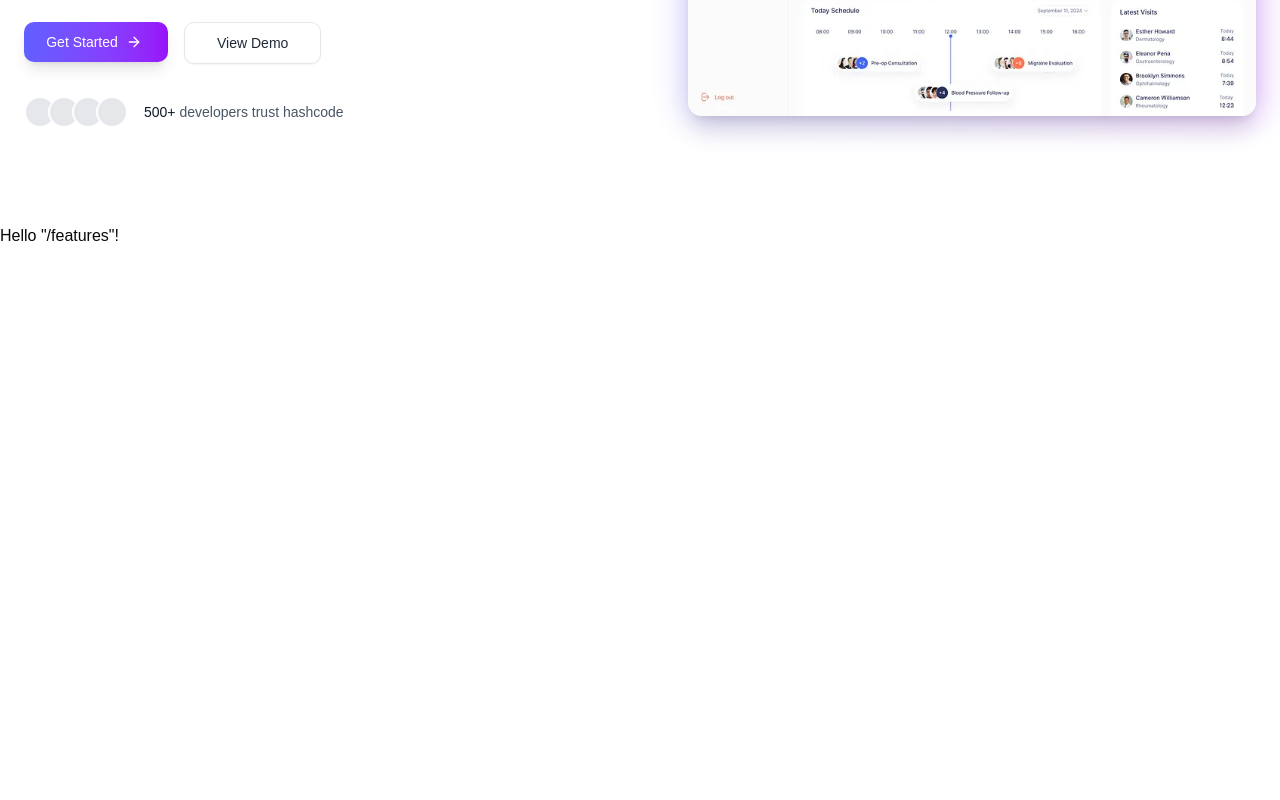
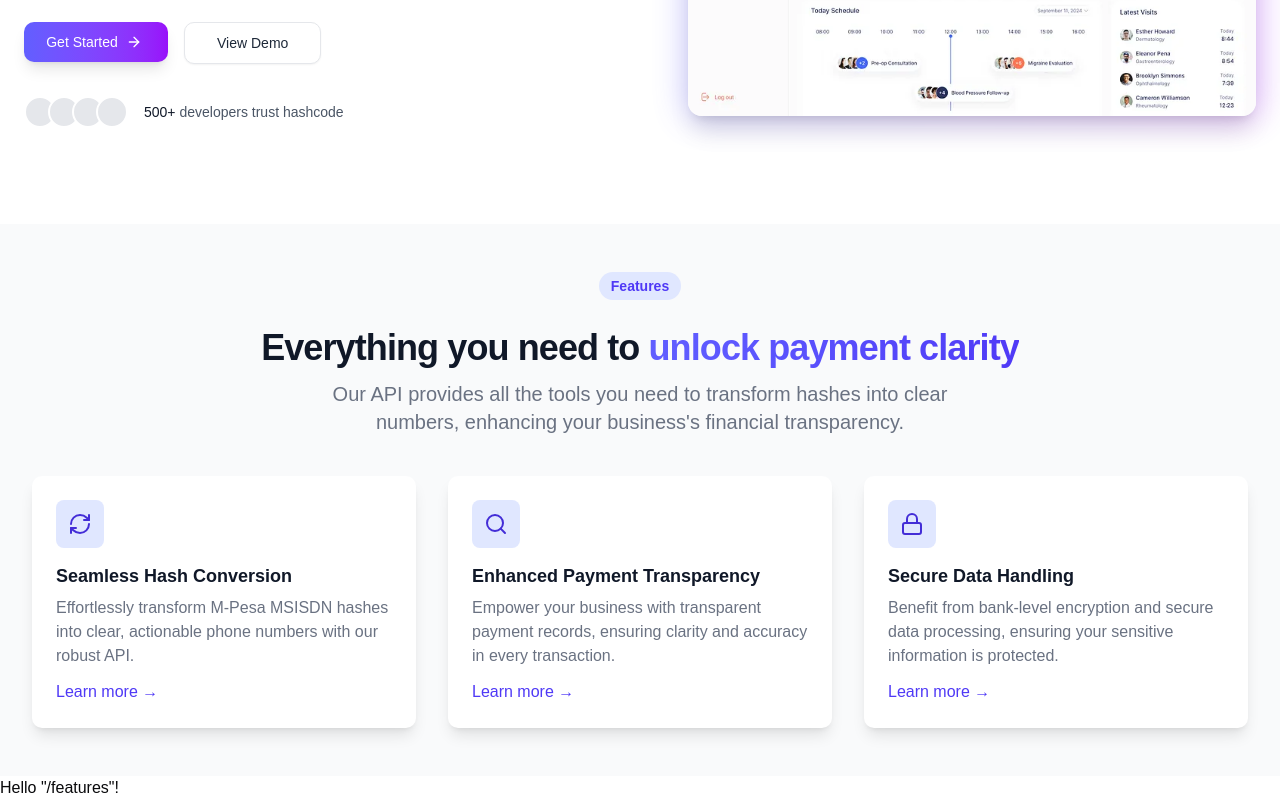
Before and after one commit to francisamidu/hashcode, a React (Vite) app: page /features in a window 1280 px wide. Shown: the part 457-1257 px from the top of the page. Before the commit the page ends 800 px from the top, so only its background shows below. Built offline with nearby package versions, Linux system fonts and the light colour scheme; a web font is replaced by a local one.

Commit message:
feat:Features section

```diff
--- /dev/null
+++ b/src/components/Features.tsx
@@ -0,0 +1,82 @@
+// src/components/Features.tsx
+
+import React from 'react'
+import { motion } from 'motion/react'
+import Highlight from './Highlight'
+import { RefreshCw, Search, Lock } from 'lucide-react' // Importing icons from lucide-react
+
+const features = [
+  {
+    title: 'Seamless Hash Conversion',
+    description:
+      'Effortlessly transform M-Pesa MSISDN hashes into clear, actionable phone numbers with our robust API.',
+    icon: <RefreshCw className="h-6 w-6 text-indigo-700" /> // Using lucide-react icon
+  },
+  {
+    title: 'Enhanced Payment Transparency',
+    description:
+      'Empower your business with transparent payment records, ensuring clarity and accuracy in every transaction.',
+    icon: <Search className="h-6 w-6 text-indigo-700" /> // Using lucide-react icon
+  },
+  {
+    title: 'Secure Data Handling',
+    description:
+      'Benefit from bank-level encryption and secure data processing, ensuring your sensitive information is protected.',
+    icon: <Lock className="h-6 w-6 text-indigo-700" /> // Using lucide-react icon
+  }
+]
+
+const Features: React.FC = () => {
+  return (
+    <section className="py-12 bg-gray-50">
+      <div className="max-w-7xl mx-auto px-4 sm:px-6 lg:px-8">
+        <div className="text-center">
+          <Highlight text="Features" />
+          <p className="mt-2 text-3xl leading-8 font-extrabold tracking-tight text-gray-900 sm:text-4xl">
+            Everything you need to{' '}
+            <span className="text-transparent bg-clip-text bg-gradient-to-r from-indigo-500 to-indigo-600">
+              unlock payment clarity
+            </span>
+          </p>
+          <p className="mt-4 max-w-2xl text-xl text-gray-500 lg:mx-auto">
+            Our API provides all the tools you need to transform hashes into
+            clear numbers, enhancing your business's financial transparency.
+          </p>
+        </div>
+
+        <div className="mt-10">
+          <div className="grid grid-cols-1 gap-y-10 sm:grid-cols-2 lg:grid-cols-3 gap-x-8">
+            {features.map((feature, index) => (
+              <motion.div
+                key={index}
+                className="bg-white shadow-lg rounded-lg p-6"
+                whileHover={{ scale: 1.05 }}
+                initial={{ opacity: 0, y: 20 }}
+                animate={{ opacity: 1, y: 0 }}
+                transition={{ duration: 0.3, delay: index * 0.1 }}
+              >
+                <div className="flex items-center justify-center h-12 w-12 rounded-md bg-indigo-100 ">
+                  {feature.icon}
+                </div>
+                <h3 className="mt-4 text-lg leading-6 font-bold text-gray-900">
+                  {feature.title}
+                </h3>
+                <p className="mt-2 text-base text-gray-500">
+                  {feature.description}
+                </p>
+                <a
+                  href="#"
+                  className="mt-3 text-indigo-600 hover:text-indigo-500 inline-flex items-center"
+                >
+                  Learn more &rarr;
+                </a>
+              </motion.div>
+            ))}
+          </div>
+        </div>
+      </div>
+    </section>
+  )
+}
+
+export default Features
--- a/src/components/ui/Hero.tsx
+++ b/src/components/Hero.tsx
@@ -2,8 +2,9 @@ import React from 'react'
 import { motion } from 'motion/react'
 import { fadeInUp } from '@/shared/transitions'
 import dashboard from '@/assets/dashboard.jpeg'
-import { Button } from './button'
+import { Button } from './ui/button'
 import { ArrowRight } from 'lucide-react'
+import Highlight from './Highlight'
 
 const Hero = () => {
   return (
@@ -15,9 +16,7 @@ const Hero = () => {
           animate="visible"
           variants={fadeInUp}
         >
-          <span className="inline-block py-1 px-3 rounded-full bg-indigo-100 dark:bg-indigo-900 text-indigo-600 dark:text-indigo-300 text-sm font-medium mb-6 md:self-start self-center">
-            Launching Soon
-          </span>
+          <Highlight text="Launching soon" />
           <h1 className="text-5xl md:text-6xl font-bold mb-6 leading-tight md:text-left text-center">
             <span className="text-gray-800 dark:text-white">
               Painless M-Pesa
--- /dev/null
+++ b/src/components/Highlight.tsx
@@ -0,0 +1,14 @@
+import React from 'react'
+
+type HighlightProps = {
+  text: string
+}
+const Highlight = ({ text }: HighlightProps) => {
+  return (
+    <span className="inline-block py-1 px-3 rounded-full bg-indigo-100 dark:bg-indigo-900 text-indigo-600 dark:text-indigo-300 text-sm font-semibold mb-6 md:self-start self-center">
+      {text}
+    </span>
+  )
+}
+
+export default Highlight
--- a/src/routes/__root.tsx
+++ b/src/routes/__root.tsx
@@ -1,5 +1,6 @@
 import { Button } from '@/components/ui/button'
-import Hero from '@/components/ui/Hero'
+import Hero from '@/components/Hero'
+import Features from '@/components/Features'
 import { createRootRoute, Link, Outlet } from '@tanstack/react-router'
 import { TanStackRouterDevtools } from '@tanstack/react-router-devtools'
 import { Sun, Moon } from 'lucide-react'
@@ -63,6 +64,7 @@ const Index = () => {
         </nav>
       </header>
       <Hero />
+      <Features />
       <Outlet />
       <TanStackRouterDevtools initialIsOpen={false} />
     </>
```
